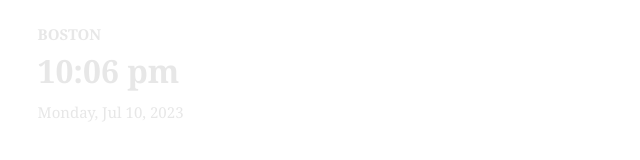
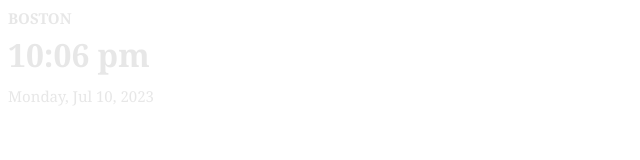
Before and after one commit to Owlluv/notion-clock-2.0, a plain HTML site: page index.html in a window 1280 px wide. Shown: the whole page, without its empty margins (0-640 px from the left). Drawn offline with Linux system fonts and the light colour scheme.

Commit message:
Update index.html

```diff
--- a/index.html
+++ b/index.html
@@ -13,10 +13,8 @@
       justify-content: center;
       align-items: left;
       max-width: 95%;
-      margin: auto;
+      margin: none;
       color: rgba(225,225,225,0.81);
-      border-radius: 3px;
-      padding: 16px 16px 16px 12px;
     }
 
     #clock {
```
